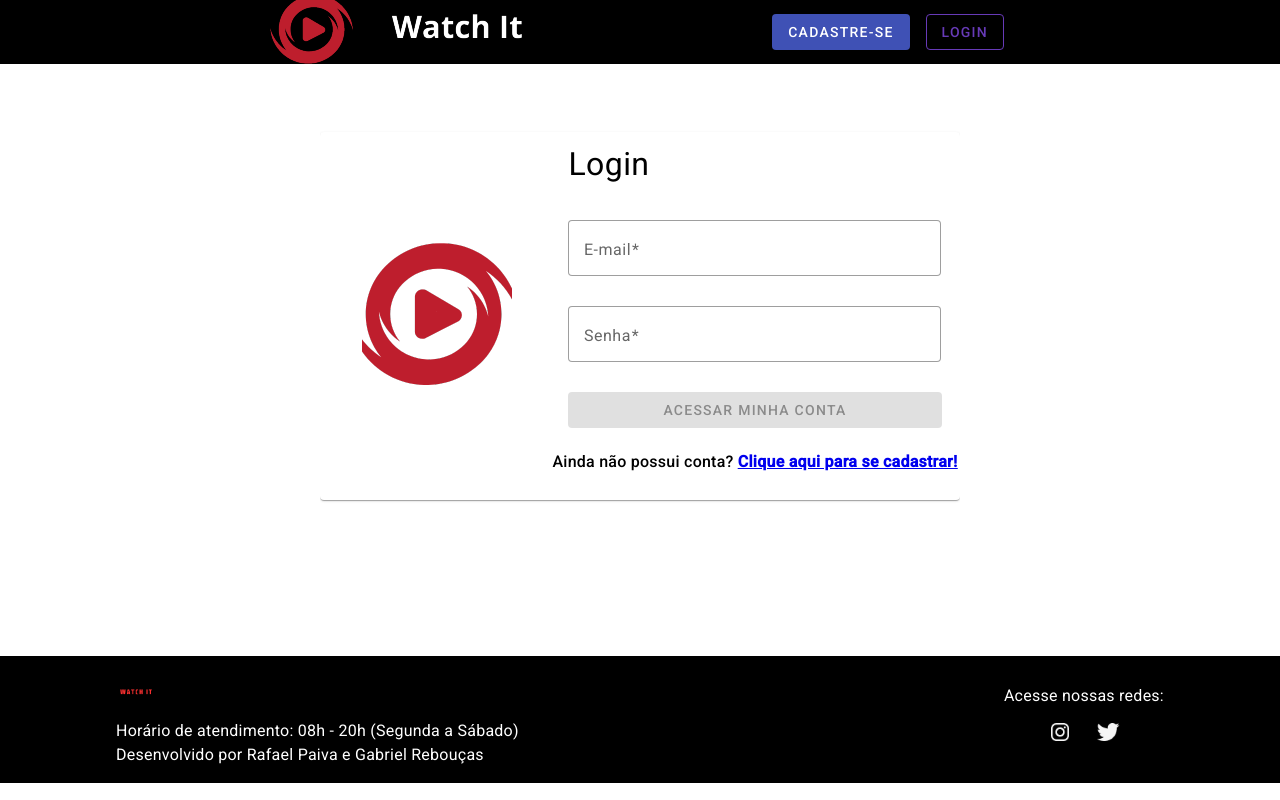
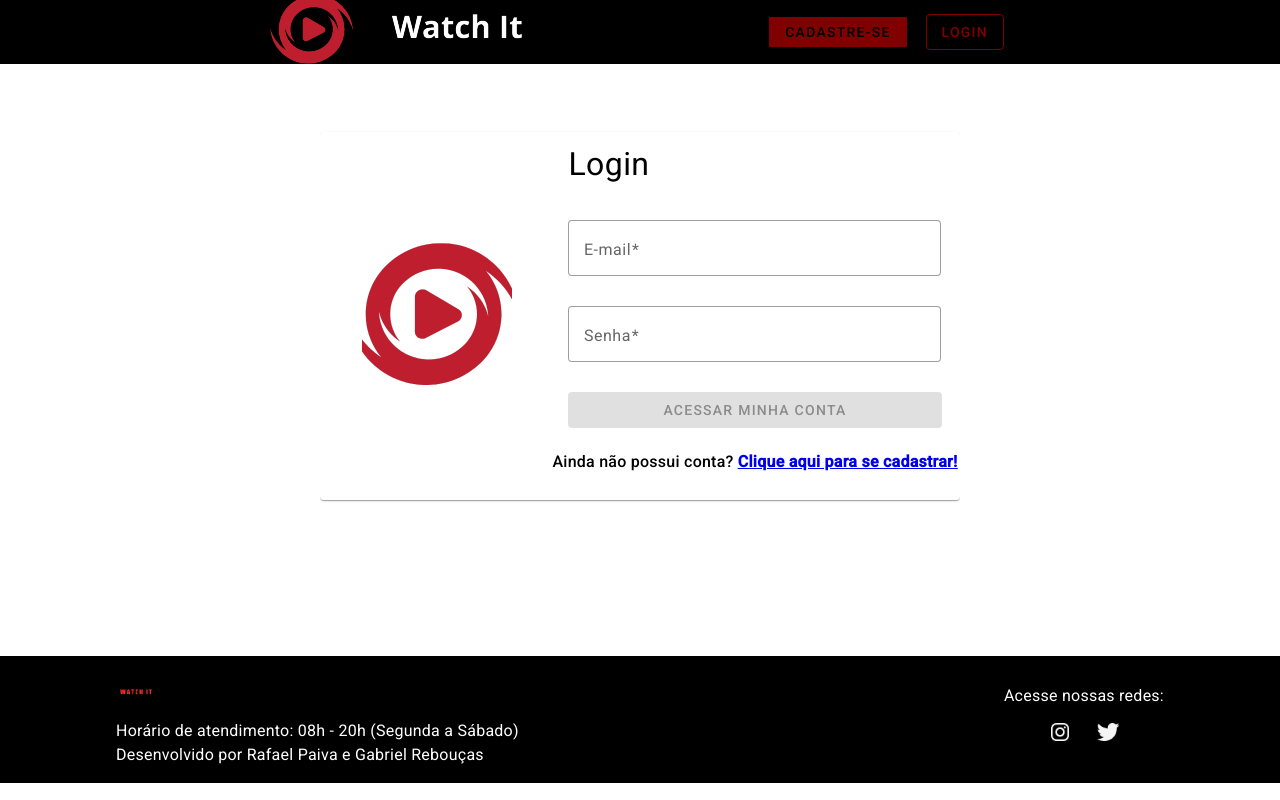
Before and after one commit to paiva737/Watch-it, an Angular app: page /login in a window 1280 px wide. Built offline with nearby package versions, Linux system fonts and the light colour scheme.

Commit message:
mudando cor do "login" e "cadastro"

```diff
--- a/src/app/shared/header/header.component.html
+++ b/src/app/shared/header/header.component.html
@@ -6,7 +6,7 @@
     <span class="spacer"></span>
     <div class="links-toolbar">
 
-      <!--  <button mat-button>Sobre</button>  -->
+
       <ng-container *ngIf="user$ | async as pessoaUsuaria; else login">
         <a routerLink="/perfil">
           <img src="assets/icones/user.png" alt="Ícone da pessoa usuária">
@@ -14,7 +14,7 @@
         <button mat-stroked-button color="primary" (click)="logout()">SAIR</button>
       </ng-container>
       <ng-template #login>
-        <button routerLink="/cadastro" mat-raised-button color="primary">CADASTRE-SE</button>
+        <button routerLink="/cadastro" mat-raised-button  class="cadastrar" >CADASTRE-SE</button>
         <button routerLink="/login" mat-stroked-button>LOGIN</button>
       </ng-template>
     </div>
--- a/src/app/shared/header/header.component.scss
+++ b/src/app/shared/header/header.component.scss
@@ -27,8 +27,14 @@
   }
 
   .mat-mdc-outlined-button:not(:disabled) {
-    border-color: #673ab7;
-    color: #673ab7;
+    border-color: #800000;
+    color: #800000;
   }
 
+.cadastrar{
+  color: black;
+  background-color: #800000;
+  border:  solid;
 }
+
+}
```
Also changed, not shown: src/app/pages/home/home.component.html (line endings or trailing spaces).
